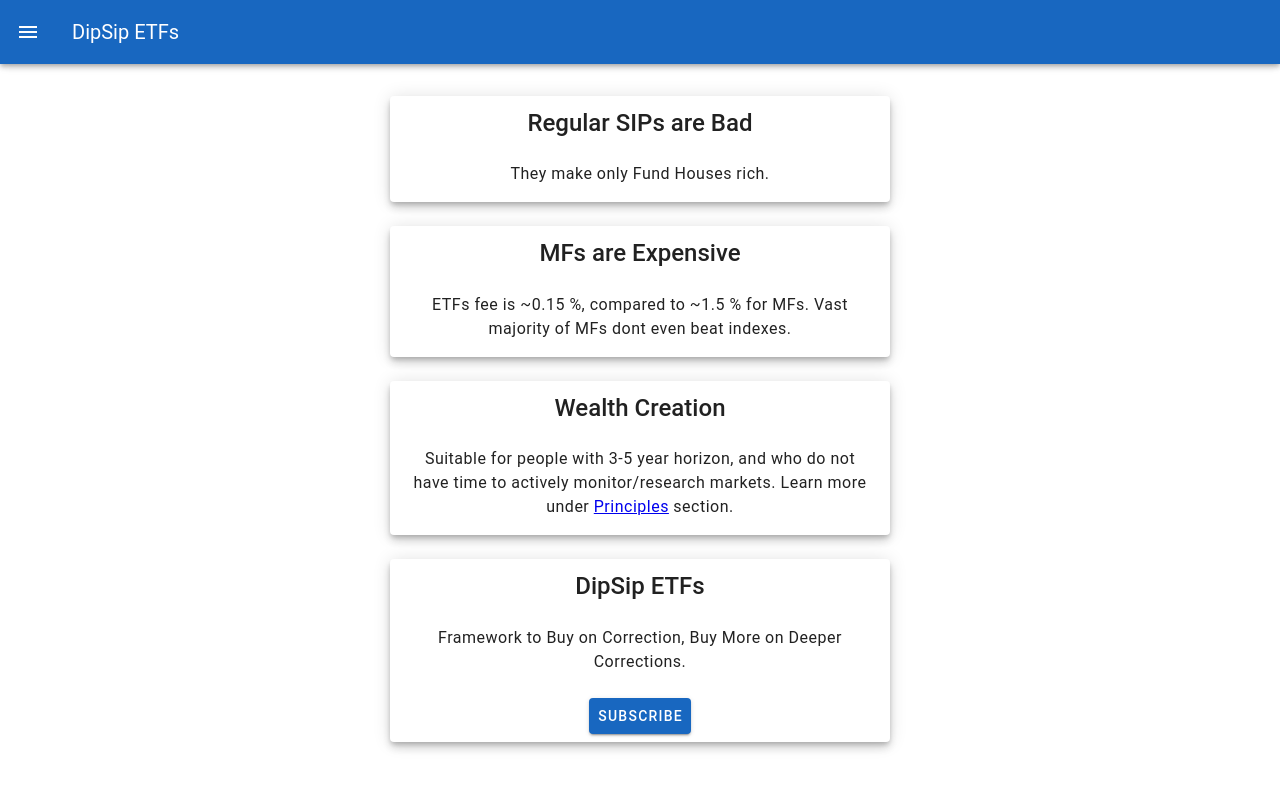
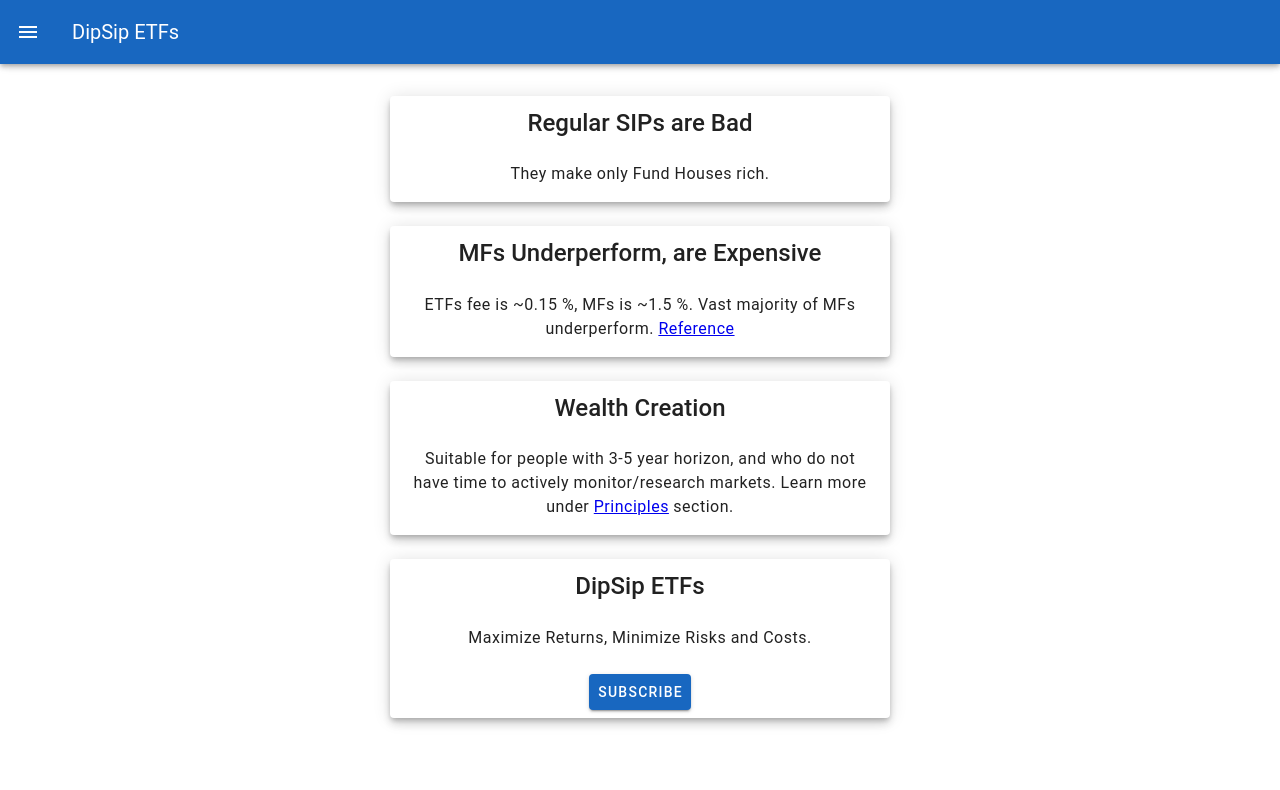
Before and after one commit to wanderingelephants/telegram-mini-app, a Vue app in the folder packages/ui/dipsip-vuetify/: page / in a window 1280 px wide. Shown: the top 790 px of the page. Built offline with nearby package versions, Linux system fonts and the light colour scheme.

Commit message:
ui layout

```diff
--- a/packages/ui/dipsip-vuetify/src/views/LandingPage.vue
+++ b/packages/ui/dipsip-vuetify/src/views/LandingPage.vue
@@ -17,12 +17,13 @@
       <v-col cols="12" md="8">
         <v-card elevation="6" class=" text-center">
           <v-card-title class="text-h5 mb-3">
-            MFs are Expensive
+            MFs Underperform, are Expensive
           </v-card-title>
 
           <v-card-text>
             <p class="text-body-1">
-              ETFs fee is ~0.15 %, compared to ~1.5 % for MFs. Vast majority of MFs dont even beat indexes.
+              ETFs fee is ~0.15 %, MFs is ~1.5 %. Vast majority of MFs underperform.
+              <a href="https://economictimes.indiatimes.com/mf/analysis/63-equity-mutual-funds-fail-to-beat-benchmarks-in-3-years/articleshow/112729472.cms" target="_blank">Reference</a>
             </p>
           </v-card-text>
         </v-card>
@@ -48,7 +49,7 @@
 
           <v-card-text>
             <p class="text-body-1">
-              Framework to Buy on Correction, Buy More on Deeper Corrections.
+              Maximize Returns, Minimize Risks and Costs.
             </p>
           </v-card-text>
 
```
Also changed, not shown: 4 other files (tests, documents, lock files or other folders).
